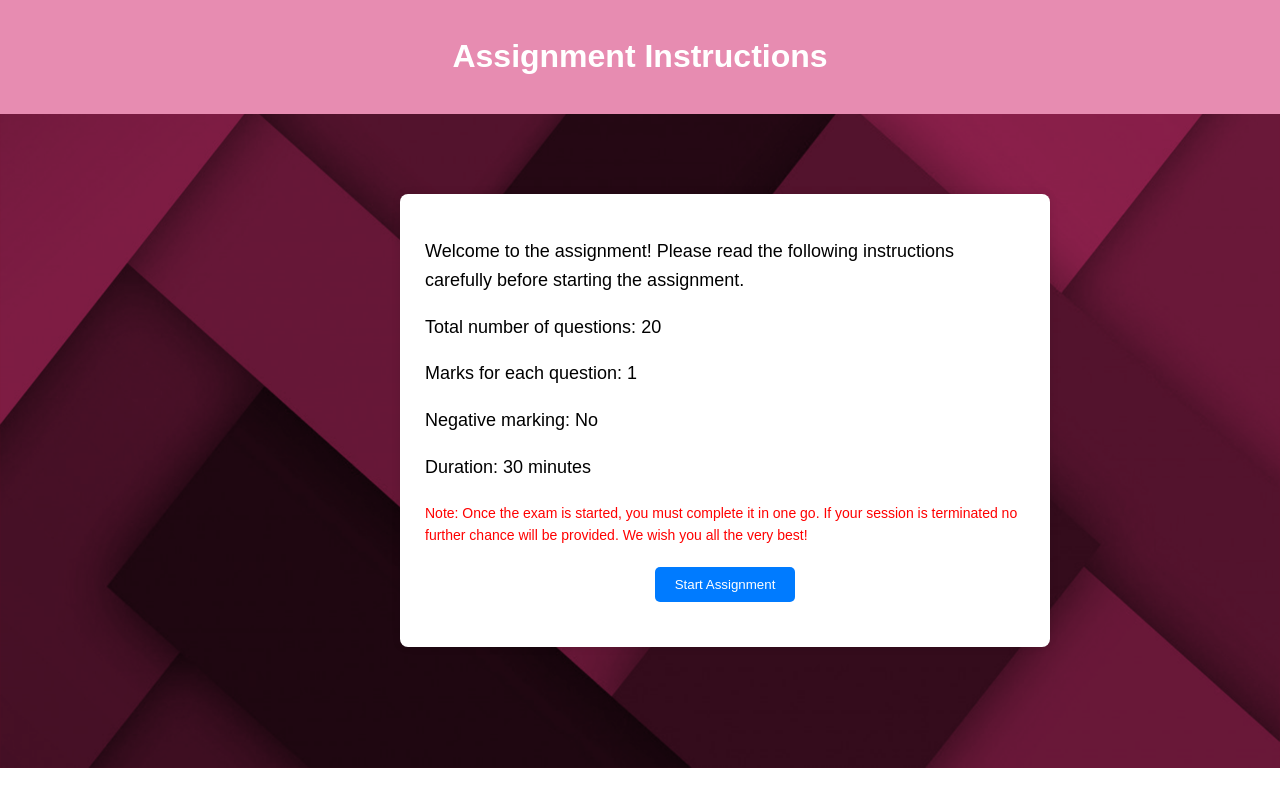
After one commit to KDcommits/Assess-Candidates, a Flask app: page /test_instructions in a window 1280 px wide. The commit adds this page. Run offline with Flask 3, Linux system fonts and the light colour scheme; the visitor is signed in with stand-in values (Sample User, id 1).

Commit message:
Improving UI/UX

```diff
--- a/app.py
+++ b/app.py
@@ -8,7 +8,6 @@ import pandas as pd
 import mysql.connector
 from dotenv import load_dotenv
 warnings.filterwarnings('ignore')
-from werkzeug.utils import secure_filename
 from assess_candidate import AssessCandidate
 from flask import Flask, render_template, request, url_for, redirect, session, jsonify
 
@@ -40,28 +39,20 @@ def home():
 @app.route('/submit_answers', methods=['POST'])
 def submit_answers():
     if "user_id" in session:
-        if request.method =="POST":
-            candidate_email_id = session['user_id']
-            print(candidate_email_id)
-            mcq_answers = list(request.json['mcq_answers'].values())
-            descriptive_answers = list(request.json['descriptive_answers'].values())
-            assess_object = AssessCandidate(candidate_email_id)
-            print(mcq_answers)
-            print(descriptive_answers)
-            descriptive_answers = ['The VLOOKUP function in MS Excel is used to search for a value in the first column of a table range and return a related value from another specified column',
-                     'Lean Six Sigma - Green Belt is a level of certification that indicates a persons understanding and proficiency in process improvement methodologies.',
-                     '',
-                     '',
-                     '',
-                     ]
+        candidate_email_id = session['user_id']
+        print(candidate_email_id)
+        mcq_answers = list(request.json['mcq_answers'].values())
+        descriptive_answers = list(request.json['descriptive_answers'].values())
+        assess_object = AssessCandidate(candidate_email_id)
+        descriptive_score = assess_object.updateCandidateDescriptiveAnswers(descriptive_answers)
+        objective_score = assess_object.updateCandidateMCQAnswers(mcq_answers)
+        net_score = round(((descriptive_score+objective_score)/2)*100, 2)
+        candidate_qna.update_one({"email": candidate_email_id},
+                                                {"$set": {"status": "Assessment Completed","test_score":net_score}})
+        return {"success": True}
+    else:
+        return render_template('/')
 
-            descriptive_score = assess_object.updateCandidateDescriptiveAnswers(descriptive_answers)
-            objective_score = assess_object.updateCandidateMCQAnswers(mcq_answers)
-            ## return a page to showcase the score/ Thank you message
-            return jsonify({'message': 'Answers received successfully'})
-
-
-# row  : 'ec7b963a86914fe4', 'utkarshrastogi101@gmail.com', 'be9cbd4821944d7a'
 @app.route("/login", methods=['GET','POST'])
 def login():
     if request.method == 'POST':
@@ -80,6 +71,14 @@ def login():
     else:
         return render_template('login.html')
 
+@app.route("/test_instructions")
+def test_instructions():
+    if "user_id" in session:
+        return render_template("test_instructions.html")
+    else:
+        return redirect("/")
+
+
 @app.route("/home")
 def dashboard():
     if "user_id" in session:
@@ -92,6 +91,13 @@ def dashboard():
     else:
         return redirect("/")
 
+@app.route('/say_thanks', methods = ['GET','POST'])
+def say_thanks():
+    #session.pop('user_id')
+    print("Session : ", session)
+    return render_template("thank_you_page.html")
+
+
 @app.route('/logout', methods=['GET', 'POST'])
 def logout():
     session.pop('user_id')
--- a/static/scripts/login.js
+++ b/static/scripts/login.js
@@ -11,7 +11,7 @@ document.getElementById("login-form").addEventListener("submit", function (event
         .then((response) => response.json())
         .then((data) => {
             if (data.success) {
-                window.location.href = "/home";
+                window.location.href = "/test_instructions";
             } else {
                 alert("Invalid credentials. Please try again.");
             }
--- /dev/null
+++ b/templates/test_instructions.html
@@ -0,0 +1,110 @@
+<!DOCTYPE html>
+<html>
+<head>
+    <title>Assignment Instructions</title>
+    <style>
+        body {
+            font-family: Arial, sans-serif;
+            margin: 0;
+            padding: 0;
+        }
+        header {
+            background-color:  #e78cb1;
+            color: #fff;
+            padding: 10px;
+            text-align: center;
+        }
+        .container {
+            max-width: 600px;
+            margin: 50px auto;
+            padding: 20px;
+            border: 1px solid #ccc;
+        }
+        .instructions {
+            font-size: 18px;
+            line-height: 1.6;
+            margin-bottom: 20px;
+        }
+        .details {
+            display: flex;
+            justify-content: space-between;
+            margin-bottom: 10px;
+        }
+        .details span {
+            font-weight: bold;
+        }
+        .warning {
+            color: #f00;
+            font-size: 14px;
+        }
+        .start-btn {
+            display: block;
+            margin: 20px auto;
+            padding: 10px 20px;
+            background-color: #007bff;
+            color: #fff;
+            border: none;
+            border-radius: 5px;
+            cursor: pointer;
+        }
+        .start-btn:hover {
+            background-color: #0056b3;
+        }
+        body {
+        font-family: Arial, sans-serif;
+        line-height: 1.6;
+        background-image: url('./static/BG_Image_2.png');
+        background-repeat: no-repeat;
+        background-size: cover;
+        }
+
+        .menu-container {
+        background-color: #fff;
+        border-radius: 8px;
+        box-shadow: 0 0 8px rgba(0, 0, 0, 0.1);
+        padding: 25px;
+        width: 600px;
+        margin-top: 80px;
+        margin-left: 200px;
+        align-content: center;
+        margin-left: 400px;
+    }
+
+    </style>
+</head>
+<body>
+    <header>
+        <h1>Assignment Instructions</h1>
+    </header>
+
+    <div class="menu-container">
+        <div class="instructions">
+            <p>
+                Welcome to the assignment! Please read the following instructions carefully before starting the assignment.
+            </p>
+            <p>
+                Total number of questions: <span id="totalQuestions">20</span>
+            </p>
+            <p>
+                Marks for each question: <span id="marksPerQuestion">1</span>
+            </p>
+            <p>
+                Negative marking: <span id="negativeMarking">No</span>
+            </p>
+            <p>
+                Duration: <span id="duration">30 minutes</span>
+            </p>
+        </div>
+        <p class="warning">Note: Once the exam is started, you must complete it in one go.
+            If your session is terminated no further chance will be provided. We wish you all the very best!</p>
+        <button class="start-btn" onclick="startAssignment()">Start Assignment</button>
+    </div>
+
+    <script>
+        function startAssignment() {
+            alert("Starting the assignment!");
+            window.location.href = '/home';
+        }
+    </script>
+</body>
+</html>
```
Also changed, not shown: static/scripts/submit_answer.js (added, +24 -0 lines), templates/assess_candidate.html (+10 -4 lines), templates/thank_you_page.html (added, +61 -0 lines).
